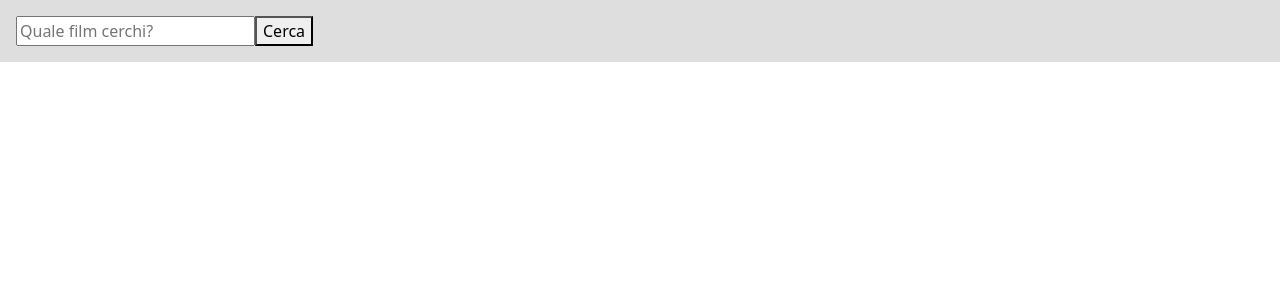
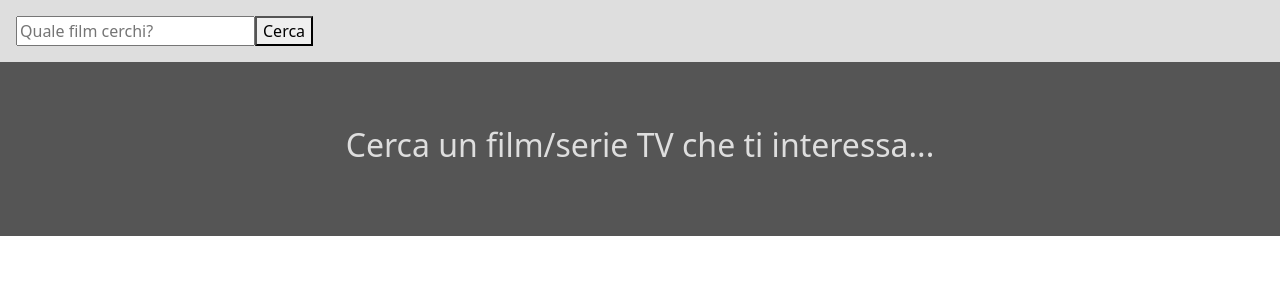
Before and after one commit to DanyMencu/vue-boolflix, a Vue app: page / in a window 1280 px wide. Shown: the top 300 px of the page. Built offline with nearby package versions, Linux system fonts and the light colour scheme.

Commit message:
Add little css effect

```diff
--- a/src/App.vue
+++ b/src/App.vue
@@ -23,8 +23,6 @@ export default {
     Header,
     FilmSection,
   },
-  created() {
-  },
   data() {
       return {
         filmsFind: [],
@@ -42,7 +40,6 @@ export default {
         }
       })
       .then(result => {
-        console.log(result.data.results);
         this.filmsFind = result.data.results;
 
       })
@@ -57,7 +54,6 @@ export default {
         }
       })
       .then(result => {
-        console.log(result.data.results);
         this.seriesFind = result.data.results;
 
       })
--- a/src/components/Card.vue
+++ b/src/components/Card.vue
@@ -2,7 +2,9 @@
   <div class="card py-2">
       <ul>
           <li>
-              <img :src="`https://image.tmdb.org/t/p/w92/${poster}`" :alt="originalTitle"></li>
+              <img v-if="poster != null" :src="`https://image.tmdb.org/t/p/w154/${poster}`" :alt="originalTitle">
+              <img v-else class="error-img" src="../assets/404.png" alt="404 Error not found">
+            </li>
           <li> <strong>Titolo:</strong> {{ title }}
           </li>
           <li> <strong>Titolo Originale: </strong> {{ originalTitle }}</li>
@@ -43,10 +45,17 @@ export default {
 </script>
 
 <style scoped lang="scss">
+.card {
+    background-color: #fff;
+}
 
 ul {
     list-style: none;
     padding-left: 1rem;
+
+    .error-img {
+        width: 154px;
+    }
 
     .language {
         img {
--- a/src/components/FilmSection.vue
+++ b/src/components/FilmSection.vue
@@ -1,5 +1,6 @@
 <template>
   <main>
+      <div v-if="Films.length != 0">
       <!-- V-FOR per i FILM -->
       <div class="col px-1 py-2" v-for="element in Films" :key="`Film ID-${element.id}`">
         <Card
@@ -20,6 +21,12 @@
             :vote="element.vote_average"
         />
       </div>
+
+      </div>
+
+      <div v-else class="empty">
+        <h2>Cerca un film/serie TV che ti interessa...</h2>
+      </div>
   </main>
 </template>
 
@@ -35,15 +42,18 @@ export default {
         Films: Array,
         Series: Array,
     },
-    data() {
-        return {
-
-        }
-    },
-
 }
 </script>
 
 <style scoped lang="scss">
 
+main {
+    background-color: #555;
+}
+
+.empty {
+    padding: 4rem 0;
+    text-align: center;
+    color: #dedede;
+}
 </style>
```
Also changed, not shown: src/assets/404.png (added).
